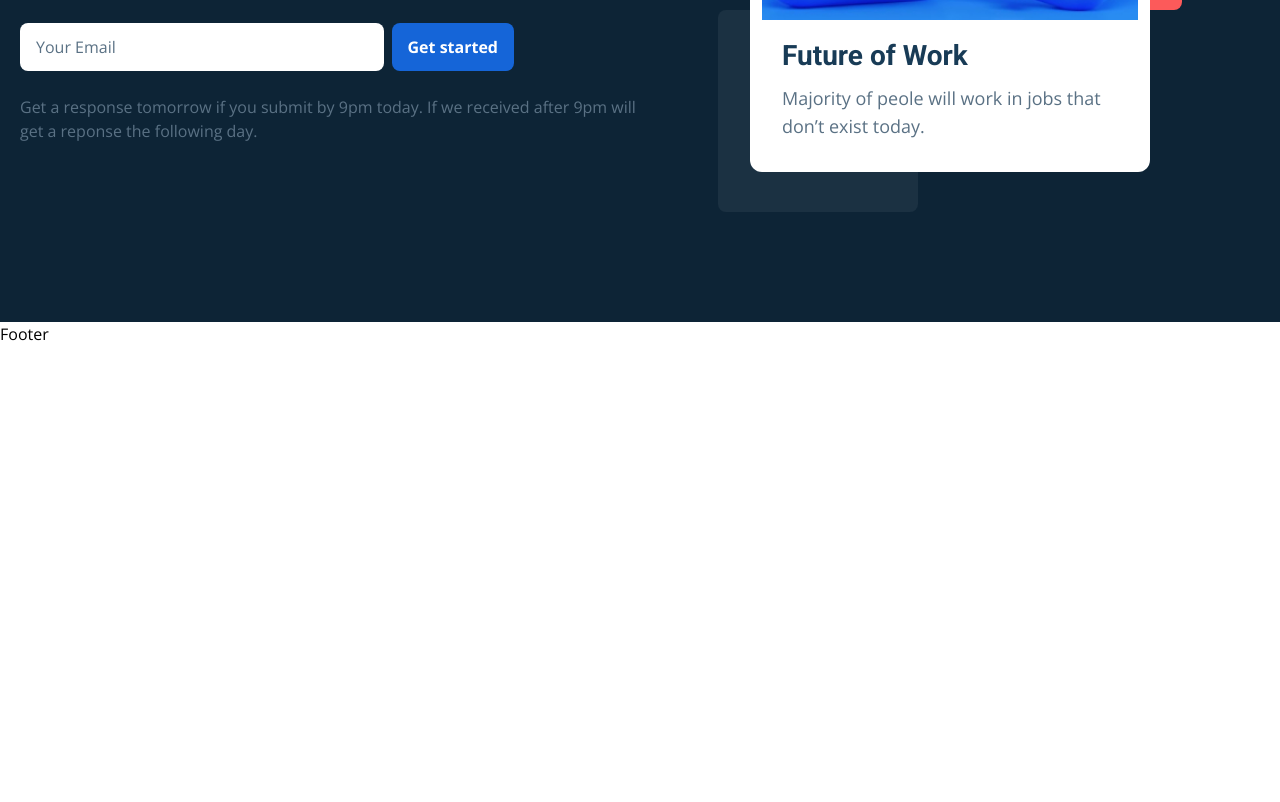
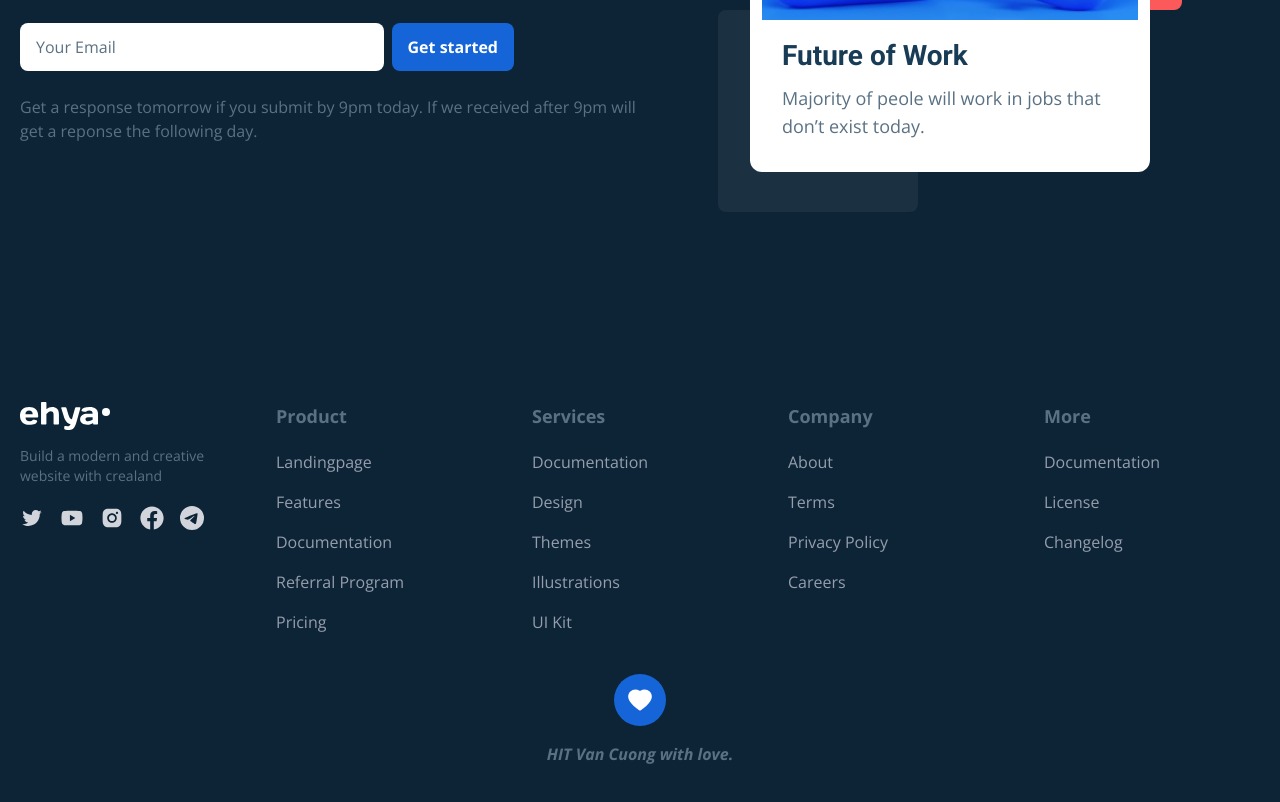
Before and after one commit to CuongCter/MERN_Stack_BlogApp, a React (Vite) app in the folder fontend/: page / in a window 1280 px wide. Shown: the part 1657-2459 px from the top of the page. Before the commit the page ends 2003 px from the top, so only its background shows below. Built offline with nearby package versions, Linux system fonts and the light colour scheme.

Commit message:
:lipstick: feat: createing UI Footer

```diff
--- a/fontend/src/components/Footer.jsx
+++ b/fontend/src/components/Footer.jsx
@@ -1,8 +1,137 @@
 import React from 'react'
+import {
+  AiOutlineTwitter,
+  AiFillYoutube,
+  AiFillInstagram,
+  AiFillHeart,
+} from "react-icons/ai";
+import { FaFacebook } from "react-icons/fa";
+import { BsTelegram } from "react-icons/bs";
+
+import { images } from "../constants";
 
 const Footer = () => {
   return (
-    <div>Footer</div>
+    <section className="bg-dark-hard">
+      <footer className="container mx-auto grid grid-cols-10 px-5 py-10 gap-y-10 gap-x-5 md:pt-20 md:grid-cols-12 lg:grid-cols-10 lg:gap-x-10">
+        <div className="col-span-5 md:col-span-4 lg:col-span-2">
+          <h3 className="text-dark-light font-bold md:text-lg">Product</h3>
+          <ul className="text-[#959EAD] text-sm mt-5 space-y-4 md:text-base">
+            <li>
+              <a href="/">Landingpage</a>
+            </li>
+            <li>
+              <a href="/">Features</a>
+            </li>
+            <li>
+              <a href="/">Documentation</a>
+            </li>
+            <li>
+              <a href="/">Referral Program</a>
+            </li>
+            <li>
+              <a href="/">Pricing</a>
+            </li>
+          </ul>
+        </div>
+        <div className="col-span-5 md:col-span-4 lg:col-span-2">
+          <h3 className="text-dark-light font-bold md:text-lg">Services</h3>
+          <ul className="text-[#959EAD] text-sm mt-5 space-y-4 md:text-base">
+            <li>
+              <a href="/">Documentation</a>
+            </li>
+            <li>
+              <a href="/">Design</a>
+            </li>
+            <li>
+              <a href="/">Themes</a>
+            </li>
+            <li>
+              <a href="/">Illustrations</a>
+            </li>
+            <li>
+              <a href="/">UI Kit</a>
+            </li>
+          </ul>
+        </div>
+        <div className="col-span-5 md:col-span-4 md:col-start-5 lg:col-start-auto lg:col-span-2">
+          <h3 className="text-dark-light font-bold md:text-lg">Company</h3>
+          <ul className="text-[#959EAD] text-sm mt-5 space-y-4 md:text-base">
+            <li>
+              <a href="/">About</a>
+            </li>
+            <li>
+              <a href="/">Terms</a>
+            </li>
+            <li>
+              <a href="/">Privacy Policy</a>
+            </li>
+            <li>
+              <a href="/">Careers</a>
+            </li>
+          </ul>
+        </div>
+        <div className="col-span-5 md:col-span-4 lg:col-span-2">
+          <h3 className="text-dark-light font-bold md:text-lg">More</h3>
+          <ul className="text-[#959EAD] text-sm mt-5 space-y-4 md:text-base">
+            <li>
+              <a href="/">Documentation</a>
+            </li>
+            <li>
+              <a href="/">License</a>
+            </li>
+            <li>
+              <a href="/">Changelog</a>
+            </li>
+          </ul>
+        </div>
+        <div className="col-span-10 md:order-first md:col-span-4 lg:col-span-2">
+          <img
+            src={images.Logo}
+            alt="logo"
+            className="brightness-0 invert mx-auto md:mx-0"
+          />
+          <p className="text-sm text-dark-light text-center mt-4 md:text-left md:text-base lg:text-sm">
+            Build a modern and creative website with crealand
+          </p>
+          <ul className="flex justify-center items-center mt-5 space-x-4 text-gray-300 md:justify-start">
+            <li>
+              <a href="/">
+                <AiOutlineTwitter className="w-6 h-auto" />
+              </a>
+            </li>
+            <li>
+              <a href="/">
+                <AiFillYoutube className="w-6 h-auto" />
+              </a>
+            </li>
+            <li>
+              <a href="/">
+                <AiFillInstagram className="w-6 h-auto" />
+              </a>
+            </li>
+            <li>
+              <a href="/">
+                <FaFacebook className="w-6 h-auto" />
+              </a>
+            </li>
+            <li>
+              <a href="/">
+                <BsTelegram className="w-6 h-auto" />
+              </a>
+            </li>
+          </ul>
+        </div>
+        <div className="hidden md:flex flex-col items-center space-y-4 md:col-span-12 lg:col-span-10">
+          <div className="bg-primary text-white p-3 rounded-full">
+            <AiFillHeart className="w-7 h-auto" />
+          </div>
+          <p className="font-bold italic text-dark-light">
+            HIT Van Cuong with love.
+          </p>
+        </div>
+      </footer>
+    </section>
   )
 }
 
```
